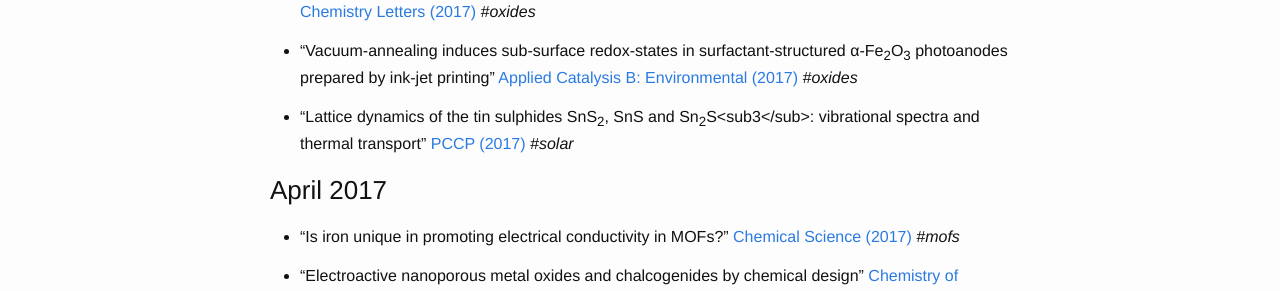
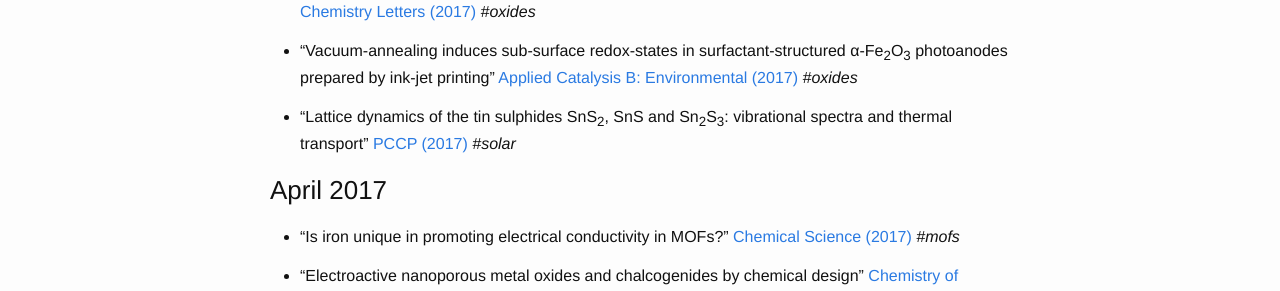
Before and after one commit to WMD-group/WMD-group.github.io, a Jekyll site: the page built from a_news.md, in a window 1280 px wide. Shown: the part 242-533 px from the top of the page. Built offline with Jekyll 4.4.1, drawn with Linux system fonts in a browser that asks for light colours.

Commit message:
Missing >

```diff
--- a/a_news.md
+++ b/a_news.md
@@ -12,7 +12,7 @@
 * "Vacuum-annealing induces sub-surface redox-states in surfactant-structured α-Fe<sub>2</sub>O<sub>3</sub> photoanodes prepared by ink-jet printing" [Applied Catalysis B: Environmental (2017)](http://www.sciencedirect.com/science/article/pii/S0926337317303624)
 *#oxides*
 
-* "Lattice dynamics of the tin sulphides SnS<sub>2</sub>, SnS and Sn<sub>2</sub>S<sub3</sub>: vibrational spectra and thermal transport" [PCCP (2017)](http://pubs.rsc.org/en/content/articlelanding/2017/cp/c7cp01680h#!divAbstract)
+* "Lattice dynamics of the tin sulphides SnS<sub>2</sub>, SnS and Sn<sub>2</sub>S<sub>3</sub>: vibrational spectra and thermal transport" [PCCP (2017)](http://pubs.rsc.org/en/content/articlelanding/2017/cp/c7cp01680h#!divAbstract)
 *#solar*
 
 ### April 2017
```
